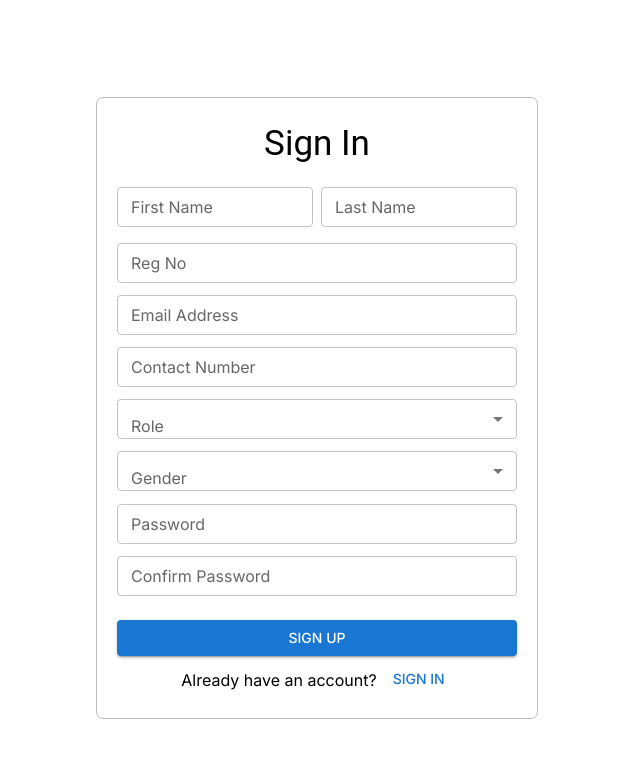
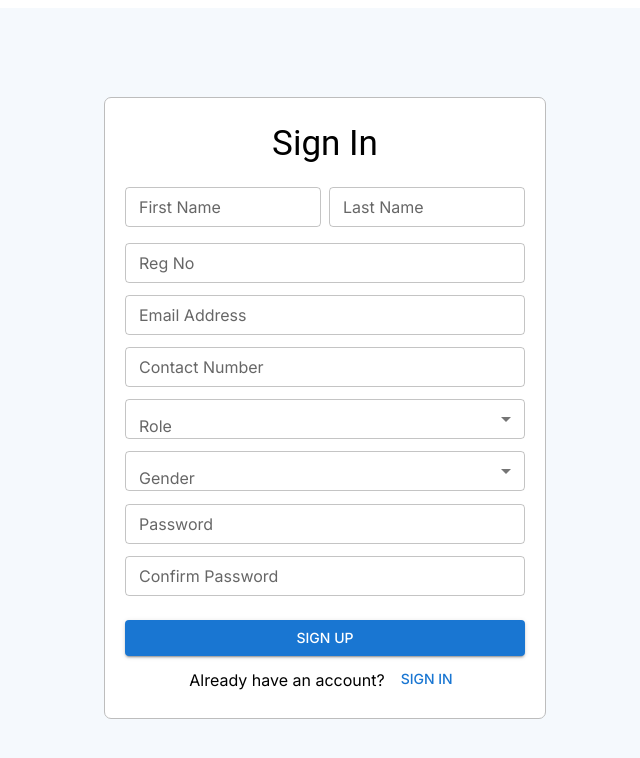
Before and after one commit to SachinthaNimesh370/HostelEase_ClientSide, a React (Vite) app: page /signup in a window 1280 px wide. Shown: the top 758 px of the page, without its empty margins (323-963 px from the left). Built offline with nearby package versions, Linux system fonts and the light colour scheme.

Commit message:
LoginPage and SignUp page changed

```diff
--- a/src/main_pages/SignIn.jsx
+++ b/src/main_pages/SignIn.jsx
@@ -51,7 +51,16 @@ export default function SignIn() {
 
 
   return (
-    <Box>
+    <Box
+      sx={{
+        minHeight: '100vh',
+        minWidth: '100vw',
+        background: 'linear-gradient(135deg,rgb(245, 249, 253) 0%,rgb(245, 249, 253) 100%)', // deep blue gradient
+        display: 'flex',
+        alignItems: 'center',
+        justifyContent: 'center',
+      }}
+    >
         <Box
             display="flex"
             flexDirection={'column'}
@@ -64,7 +73,7 @@ export default function SignIn() {
                 border={1}
                 borderColor="grey.400"
                 borderRadius="7px"
-                sx={{ width: '400px', padding: '20px' }}
+                sx={{ width: '400px', padding: '20px', background: 'rgb(255, 255, 255)' }}
             >
             <Box>
                 <Typography align="center" sx={{ fontSize: '35px', fontFamily: 'Roboto, sans-serif' }}>
--- a/src/main_pages/SignUp.jsx
+++ b/src/main_pages/SignUp.jsx
@@ -65,17 +65,22 @@ export default function SignUp() {
 
   return (
     <Box
-        display='flex'
-        justifyContent='center'
-        alignItems='center'
-        minHeight="100vh"
+        sx={{
+        minHeight: '100vh',
+        minWidth: '100vw',
+        background: 'linear-gradient(135deg,rgb(245, 249, 253) 0%,rgb(245, 249, 253) 100%)', // deep blue gradient
+        display: 'flex',
+        alignItems: 'center',
+        justifyContent: 'center',
+      }}
     >
         {/* Form Area */}
         <Box
             border={1}
             borderColor="grey.400"
             borderRadius="7px"
-            sx={{ width: '400px', padding: '20px' }}
+            sx={{ width: '400px', padding: '20px', background: 'rgb(255, 255, 255)' }}
+
         >
             <Typography align="center" sx={{ fontSize: '35px', fontFamily: 'Roboto, sans-serif' }}>
                         Sign In
```
Also changed, not shown: src/assets/LoginIMG4.jpg (added).
